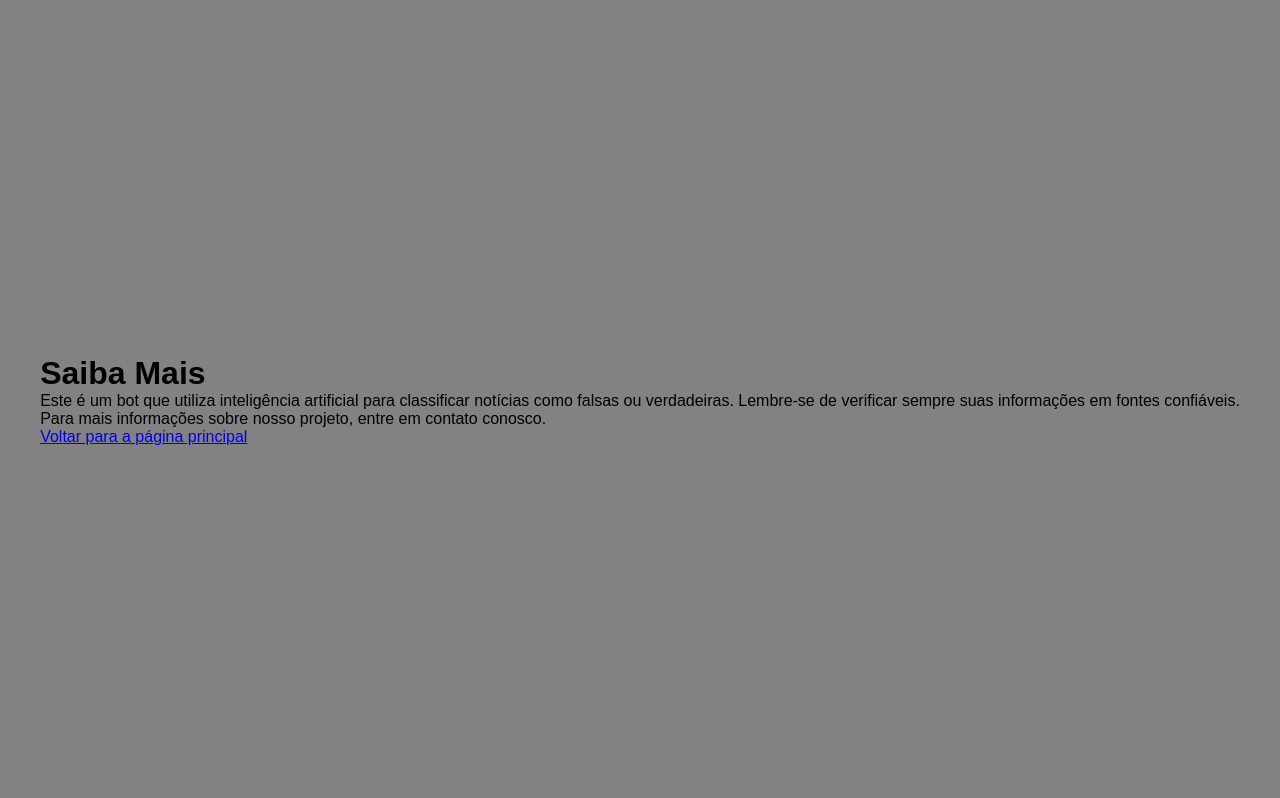
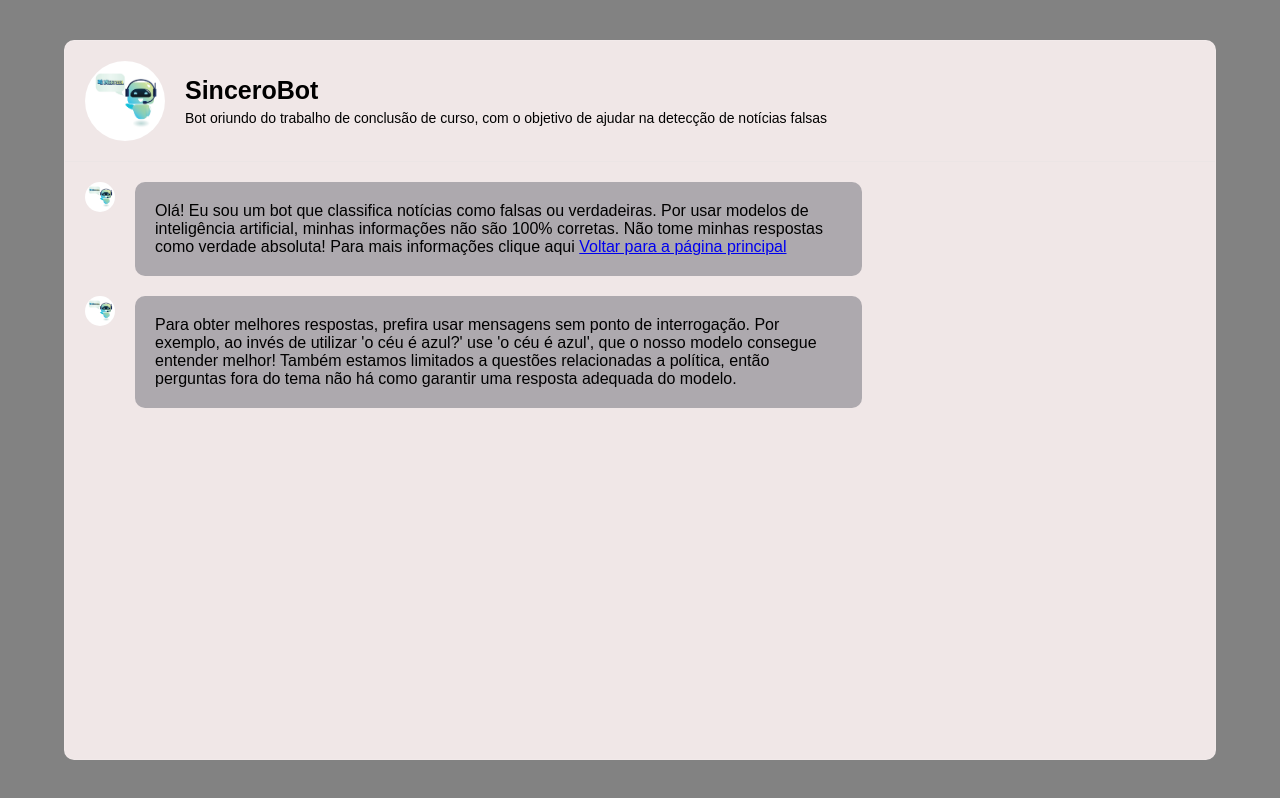
Before and after one commit to JoseVitorNobreUFC/ChatProject, a React (Vite) app: page /saiba-mais in a window 1280 px wide. Built offline with nearby package versions, Linux system fonts and the light colour scheme; the HTML template or start-up script is replaced by a standard one.

Commit message:
elaborei melhor faq

```diff
--- a/src/pages/SaibaMaisPage.tsx
+++ b/src/pages/SaibaMaisPage.tsx
@@ -1,18 +1,25 @@
 import React from "react";
 import { Link } from "react-router-dom";
+import Chat from "../components/chat/Chat";
+import { MessageBot } from "../components/message/message";
 
 const SaibaMaisPage: React.FC = () => {
     return (
         <div style={{ padding: "20px" }}>
-            <h1>Saiba Mais</h1>
-            <p>
-                Este é um bot que utiliza inteligência artificial para classificar notícias como falsas ou verdadeiras.
-                Lembre-se de verificar sempre suas informações em fontes confiáveis.
-            </p>
-            <p>
-                Para mais informações sobre nosso projeto, entre em contato conosco.
-            </p>
-            <Link to="/">Voltar para a página principal</Link>
+            <div className="container">
+            <Chat>
+                <MessageBot
+                        text={
+                            <>
+                                Olá! Eu sou um bot que classifica notícias como falsas ou verdadeiras. Por usar modelos de inteligência artificial, minhas informações não são 100% corretas. Não tome minhas respostas como verdade absoluta!
+                                Para mais informações clique aqui <Link to="/">Voltar para a página principal</Link>
+                            </>
+                        }
+                    />
+                <MessageBot text="Para obter melhores respostas, prefira usar mensagens sem ponto de interrogação. Por exemplo, ao invés de utilizar 'o céu é azul?' use 'o céu é azul', que o nosso modelo consegue entender melhor! Também estamos limitados a questões relacionadas a política, então perguntas fora do tema não há como garantir uma resposta adequada do modelo. " />
+            </Chat>
+
+            </div>
         </div>
     );
 };
```
